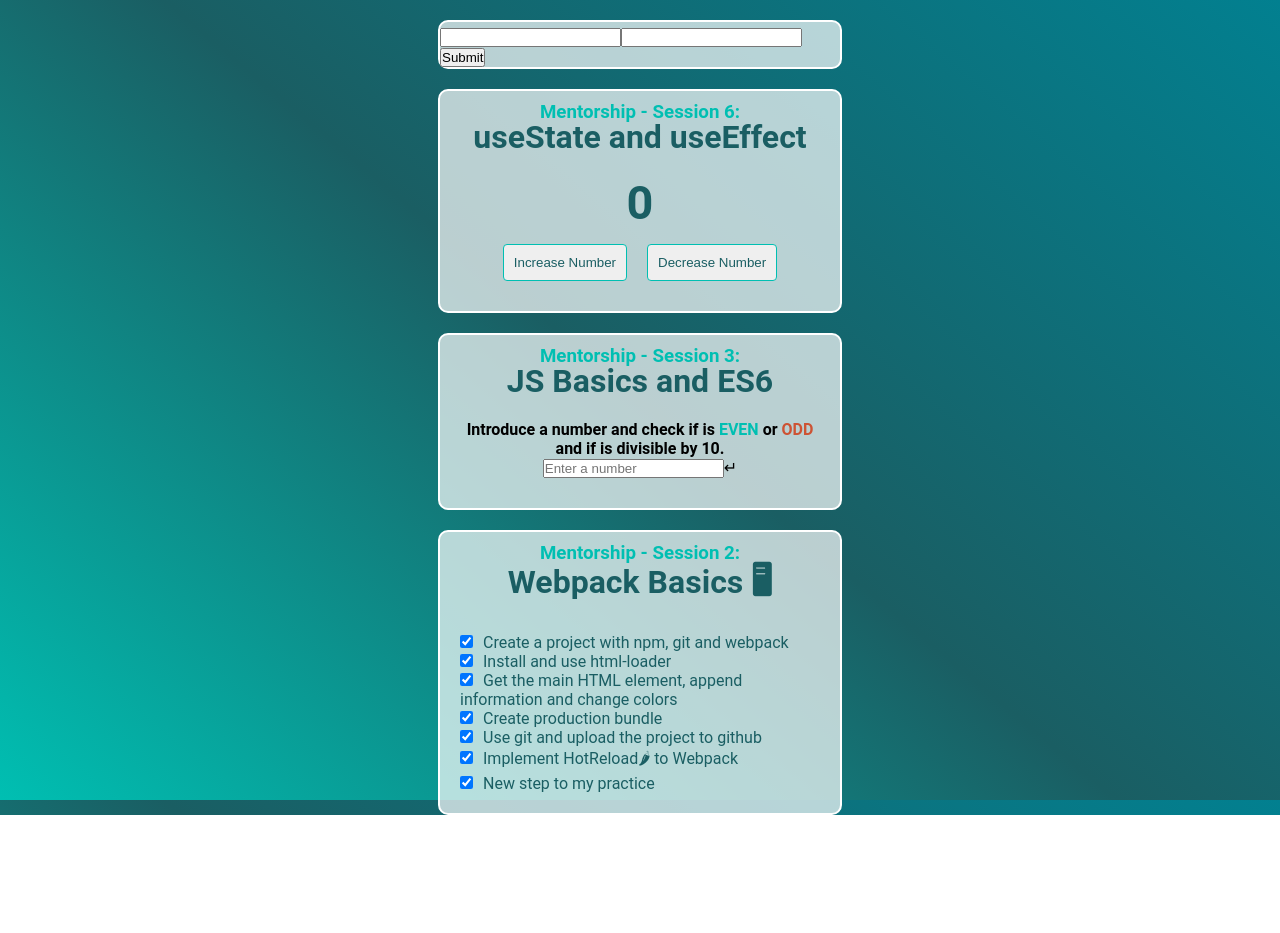
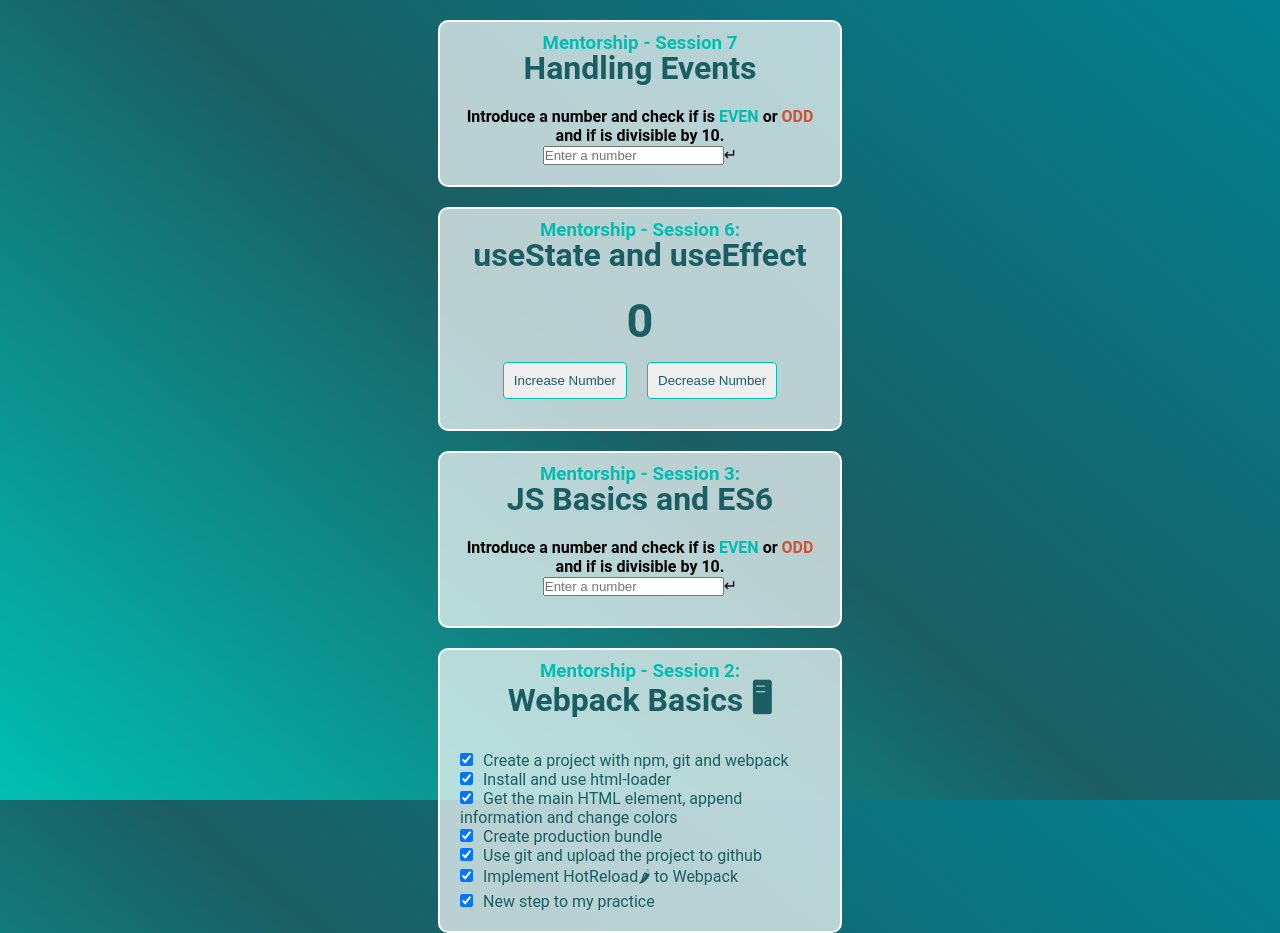
Before and after one commit to JuliNarvaez/session_4, a React (Create React App) app: page / in a window 1280 px wide. Before the commit the page ends 815 px from the top, so only its background shows below. Built offline with nearby package versions, Linux system fonts and the light colour scheme.

Commit message:
Session 7 activity

```diff
--- a/src/App.jsx
+++ b/src/App.jsx
@@ -2,7 +2,8 @@ import Session2 from './components/session2/Session2';
 import Session3 from './components/session3/Session3';
 // import StatefulComponent from './components/statefulComponent';
 import NumberHandler from './components/NumberHandler/NumberHandler';
-import Form from './components/syntethicEvent';
+/* import Form from './components/syntethicEvent'; */
+import Session7 from './components/Session7/Session7';
 
 function App() {
   return (
@@ -11,7 +12,8 @@ function App() {
       <Session3 />
       {/* <StatefulComponent /> */}
       <NumberHandler></NumberHandler>
-      <Form />
+      {/* <Form /> */}
+      <Session7 />
     </div>
   );
 }
--- /dev/null
+++ b/src/components/Inputs/InputConst.jsx
@@ -0,0 +1,11 @@
+export default function TextInput({ type, placeholder, name, val, propFunc }) {
+    return (
+        <input
+            type={type}
+            name={name}
+            value={val}
+            onKeyUp={propFunc}
+            placeholder={placeholder}
+        />
+    )
+}
--- /dev/null
+++ b/src/components/Session7/Session7.jsx
@@ -0,0 +1,44 @@
+import Scaffold from "../scaffold/Scaffold";
+import { isEven } from "../../utils/isEven";
+import { isDivisibleByTen } from "../../utils/isDivisibleByTen";
+import InputConst from "../Inputs/InputConst";
+import { useState } from "react";
+
+export default function Session7() {
+
+    const [numValue, setNumValue] = useState(0);
+    const [isNumEven, setNumEven] = useState(null)
+    const [isNumDivByTen, setNumDivByTen] = useState(null)
+
+
+    function handleNum({ code, target }) {
+        if (code === 'Enter') {
+            setNumValue(target.value);
+            setNumEven(isEven(target.value));
+            setNumDivByTen(isDivisibleByTen(target.value));
+        }
+    }
+    const isShowing = isNumEven !== null && isNumDivByTen !== null
+
+    return (
+        <Scaffold subTitle="Mentorship - Session 7" mainTitle="Handling Events">
+            <div className="main_container--center">
+                <p>
+                    <strong>
+                        Introduce a number and check if is{' '}
+                        <span className="color_true">EVEN</span> or{' '}
+                        <span className="color_false">ODD</span> and if is divisible by 10.
+                    </strong>
+                </p>
+                <InputConst type="Number" placeholder="Enter a number" name="checkNumber" propFunc={handleNum} />
+                <span>↵</span>
+                {isShowing && <div id="result">
+                    The number {numValue} is {' '}
+                    {isNumEven ? <span className="color_true">EVEN</span> : <span className="color_false">ODD</span>}
+                    {' '}and{' '}
+                    {isNumDivByTen ? <span className="color_true"> is divisible by 10</span>
+                        : <span className="color_false">isn't divisible by 10</span>}
+                </div>}
+            </div>
+        </Scaffold>)
+}
```
Also changed, not shown: 1 other file (tests, documents, lock files or other folders).
